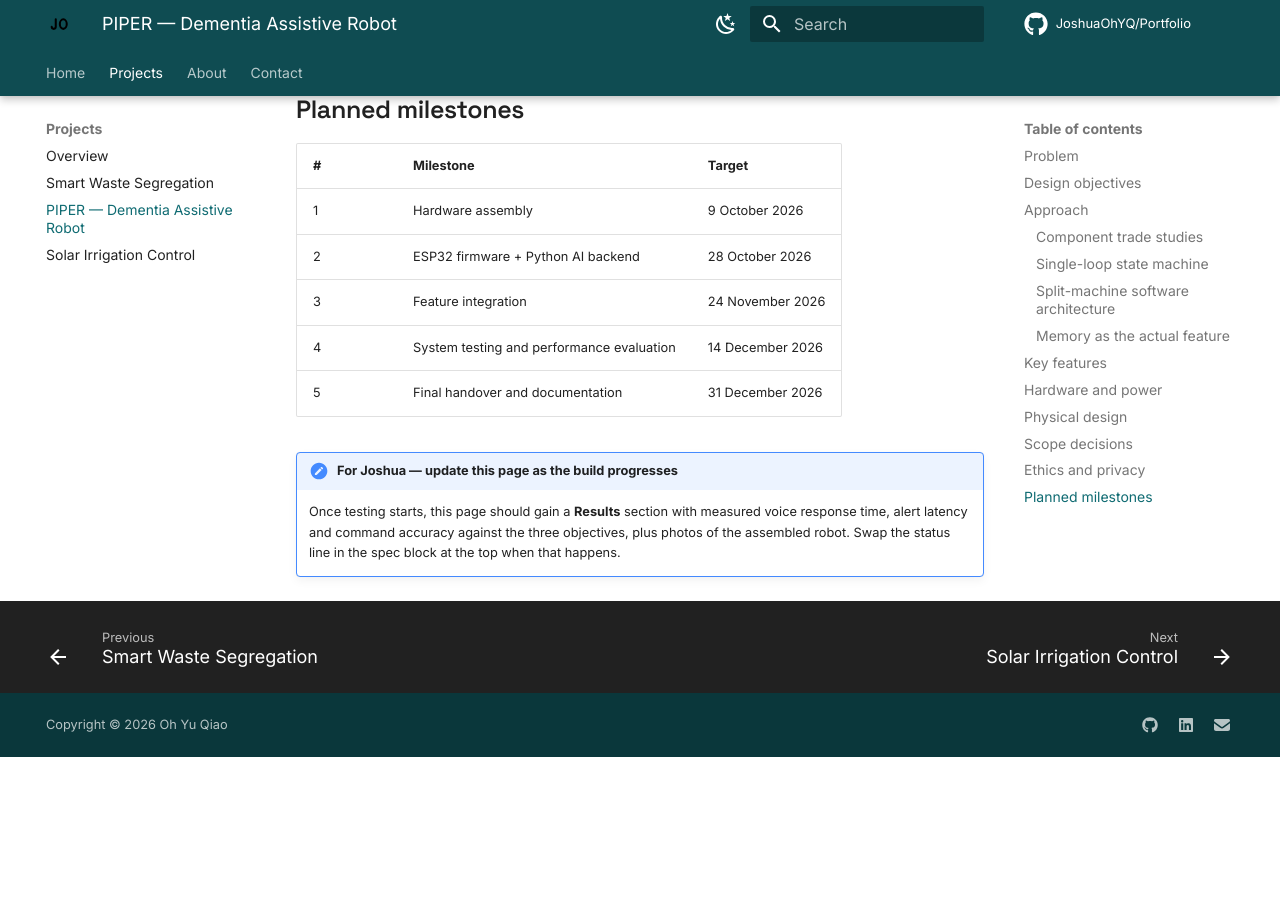
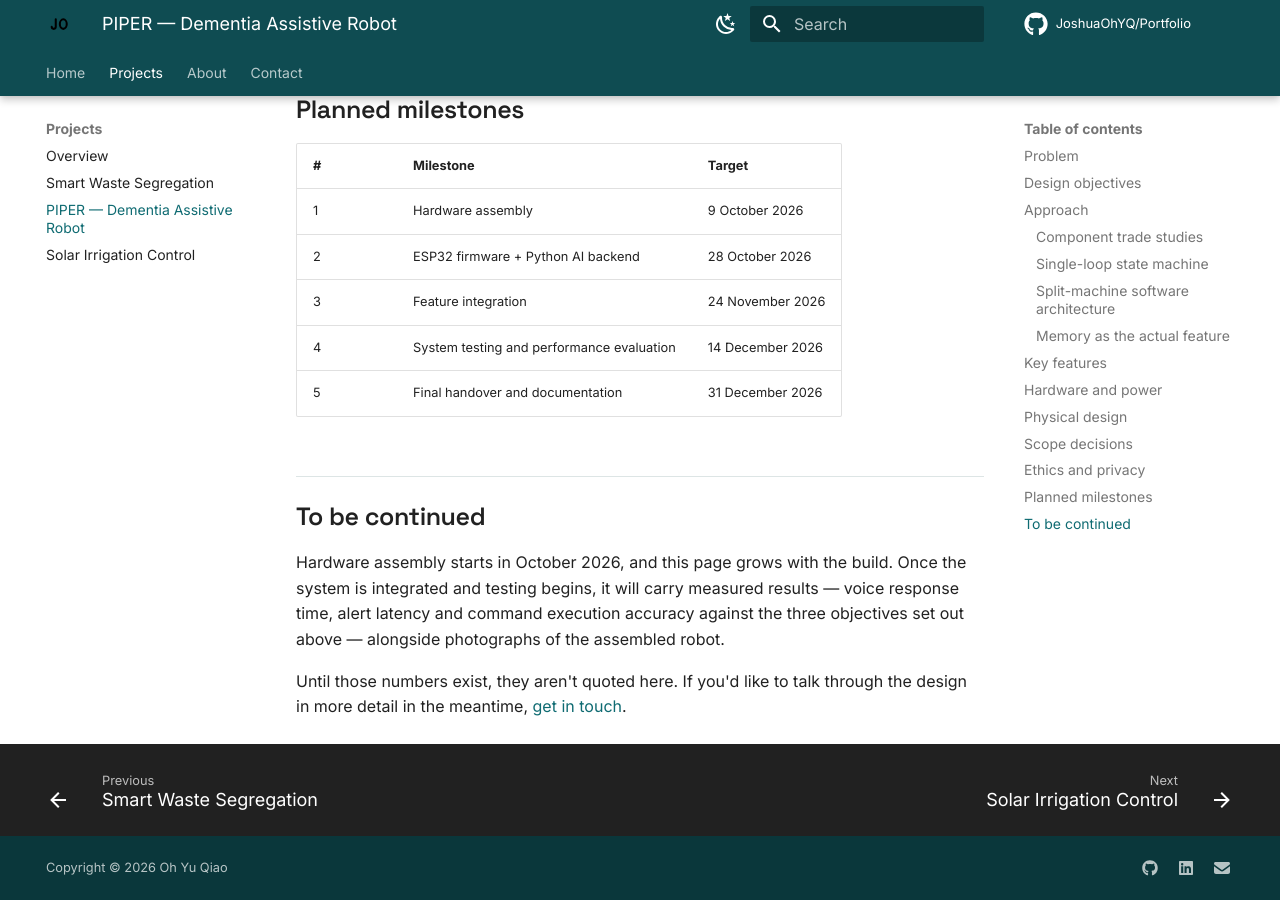
Before and after one commit to JoshuaOhYQ/Portfolio, an MkDocs documentation site: the page built from docs/projects/piper.md, in a window 1280 px wide and 900 px high, scrolled down 7664 px. Built offline with MkDocs 1.6.1 and Material for MkDocs 9.7.7, drawn with Linux system fonts in a browser that asks for light colours; comment, search, counter and statistics services are not loaded; before the commit the page ends 8421 px from its top, so only the background shows below that.

Commit message:
Replace internal note on PIPER page with a closing section
The page ended on a note addressed to me about updating it later, which
employers would read. Replaced with a "To be continued" section that says
what the page will gain once the build is tested, reiterates that no
figures are quoted until they are measured, and points to the contact page.

Co-Authored-By: Claude Opus 5 <noreply@anthropic.com>

```diff
--- a/docs/projects/piper.md
+++ b/docs/projects/piper.md
@@ -262,9 +262,12 @@ replace them.
 | 4 | System testing and performance evaluation | 14 December 2026 |
 | 5 | Final handover and documentation | 31 December 2026 |
 
-!!! note "For Joshua — update this page as the build progresses"
+## To be continued
 
-    Once testing starts, this page should gain a **Results** section with measured
-    voice response time, alert latency and command accuracy against the three
-    objectives, plus photos of the assembled robot. Swap the status line in the spec
-    block at the top when that happens.
+Hardware assembly starts in October 2026, and this page grows with the build. Once
+the system is integrated and testing begins, it will carry measured results —
+voice response time, alert latency and command execution accuracy against the three
+objectives set out above — alongside photographs of the assembled robot.
+
+Until those numbers exist, they aren't quoted here. If you'd like to talk through the
+design in more detail in the meantime, [get in touch](../contact.md).
```
